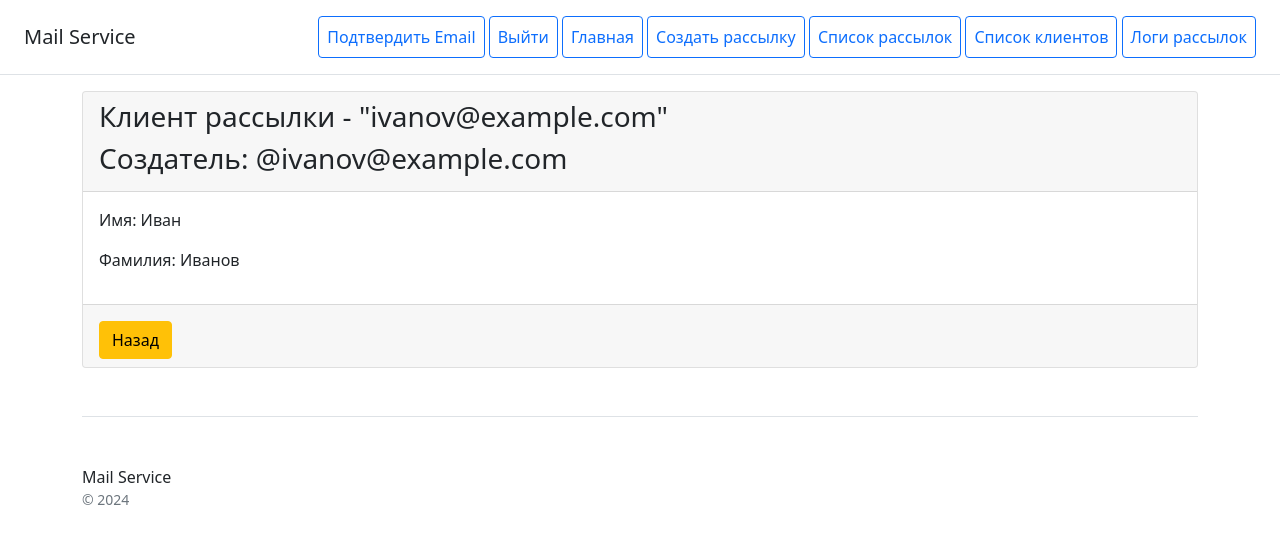
After one commit to Daumond/django_mailing_service, a Django app: page /client/detail/1/ in a window 1280 px wide. The commit adds this page. Shown: the top 544 px of the page. Run offline with Django 5.2, Linux system fonts and the light colour scheme; a user stored in the database is signed in; data comes from the database, SQL or seed files in the repository; parts of the project's set-up code (start-up, migrations or seed data) failed here and were passed over; some libraries are stand-ins or nearby versions.

Commit message:
updated crud for clients

```diff
--- a/mailings/forms.py
+++ b/mailings/forms.py
@@ -80,4 +80,4 @@ class UpdateMailingForm(StyleFormMixin, forms.ModelForm):
 class CreateClientForm(StyleFormMixin, forms.ModelForm):
     class Meta:
         model = Client
-        exclude = ('user',)
+        exclude = ('user', )
--- a/mailings/models.py
+++ b/mailings/models.py
@@ -15,11 +15,6 @@ class Client(models.Model):
 
     def __str__(self):
         return f'Клиент: {self.email}.'
-
-    def save(self, *args, **kwargs):
-        if Client.objects.filter(user=self.user, email=self.email).exists():
-            raise ValueError
-        super().save(*args, **kwargs)
 
     class Meta:
         verbose_name = 'Клиент'
--- a/mailings/urls.py
+++ b/mailings/urls.py
@@ -2,7 +2,7 @@ from django.urls import path
 
 from mailings.views import CreateMailingView, ListMailingView, UpdateMailingView, DeleteMailingView, \
     DetailMailingView, CreateClientView, ListClientView, DeleteClientView, MailingLogListView, DeleteMailingLogView, \
-    DetailMailingLogView
+    DetailMailingLogView, DetailClientView, UpdateClientView
 
 app_name = 'mailings'
 
@@ -14,7 +14,9 @@ urlpatterns = [
     path('mailing/detail/<int:pk>/', DetailMailingView.as_view(), name='detail_mailing'),
 
     path('client/create/', CreateClientView.as_view(), name='create_client'),
-    path('client/list/', ListClientView.as_view(), name='clients_list'),
+    path('client/list/', ListClientView.as_view(), name='list_client'),
+    path('client/update/<int:pk>/', UpdateClientView.as_view(), name='update_client'),
+    path('client/detail/<int:pk>/', DetailClientView.as_view(), name='detail_client'),
     path('client/delete/<int:pk>/', DeleteClientView.as_view(), name='delete_client'),
 
     path('logs/', MailingLogListView.as_view(), name='mailing_logs_list'),
--- a/mailings/views.py
+++ b/mailings/views.py
@@ -103,12 +103,31 @@ class CreateClientView(CreateView):
 
 
 @method_decorator(login_required(login_url='users:login'), name='dispatch')
+class UpdateClientView(UpdateView):
+    model = Client
+    form_class = CreateClientForm
+    success_url = reverse_lazy('mailings:list_client')
+
+
+    def get_context_data(self, **kwargs):
+        context = super().get_context_data(**kwargs)
+        context['clients'] = Client.objects.filter(user=self.request.user)
+        return context
+
+
+@method_decorator(login_required(login_url='users:login'), name='dispatch')
 class ListClientView(ListView):
     model = Client
     template_name = 'mailings/clients_list.html'
 
     def get_queryset(self):
         return Client.objects.filter(user=self.request.user)
+
+
+@method_decorator(login_required(login_url='users:login'), name='dispatch')
+class DetailClientView(DetailView):
+    model = Client
+    template_name = 'mailings/client_detail.html'
 
 
 @method_decorator(login_required(login_url='users:login'), name='dispatch')
--- /dev/null
+++ b/templates/mailings/client_detail.html
@@ -0,0 +1,41 @@
+{% extends 'index.html' %}
+
+{% block content %}
+<div class="col-12">
+    <div class="row">
+        <div class="col-12">
+            <div class="card">
+                <div class="card-header">
+                    <h3 class="card-title">
+                        Клиент рассылки - "{{ object.email }}"
+                    </h3>
+                    <h3 class="card-title">
+                        {% if object.user %}
+                            Создатель: @{{ object.user }}
+                        {% endif %}
+                    </h3>
+                </div>
+                <div class="card-body">
+                    <p>
+                        Имя: {{ object.name }}
+                    </p>
+                    <p>
+                        Фамилия: {{ object.surname }}
+                    </p>
+                </div>
+                <div class="card-footer" style="display: flex; justify-content: space-between; align-items: center;">
+                    <div class="right-button">
+                        <a onclick="goBack()" class="btn btn-warning mt-2">Назад</a>
+                    </div>
+                </div>
+            </div>
+        </div>
+    </div>
+</div>
+
+<script>
+function goBack() {
+  window.history.back();
+}
+</script>
+{% endblock %}
--- a/templates/mailings/client_form.html
+++ b/templates/mailings/client_form.html
@@ -9,7 +9,11 @@
                {% csrf_token %}
                {{ form.as_p }}
                <button type="submit" name="add_client" class="btn btn-success mt-3">
-                  Добавить
+                   {% if object %}
+                       Сохранить
+                   {% else %}
+                       Создать
+                   {% endif %}
                </button>
                <a onclick="goBack()" class="btn btn-warning mt-3">Отмена</a>
             </form>
--- a/templates/mailings/clients_list.html
+++ b/templates/mailings/clients_list.html
@@ -15,6 +15,12 @@
             </div>
             <div class="card-body">
                    <div class="card-text">ФИ: {{ object.surname }} {{ object.name }}.</div>
+
+                <div class="card-text">Дата рассылки: {{ object.mailing_time }}.</div>
+                <a href="{% url 'mailings:detail_client' object.pk %}" type="button"
+                   class="btn btn-lg btn-block btn-outline-primary mt-3">Подробнее</a>
+                <a href="{% url 'mailings:update_client' object.pk %}" type="button"
+                   class="btn btn-lg btn-block btn-outline-warning mt-3">Изменить</a>
                 <a href="{% url 'mailings:delete_client' object.pk %}" type="button"
                    class="btn btn-lg btn-block btn-outline-danger mt-3">Удалить</a>
             </div>
```
